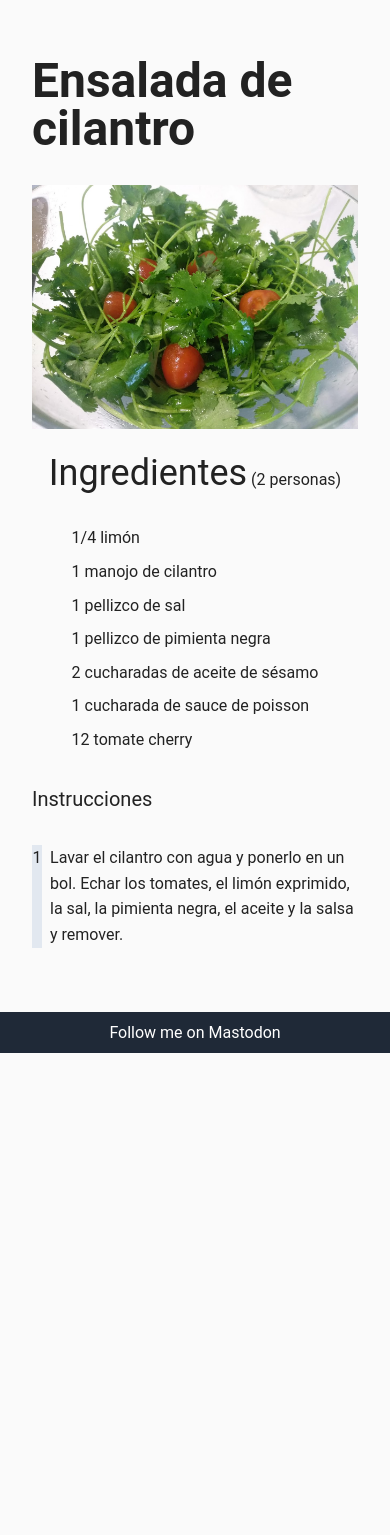
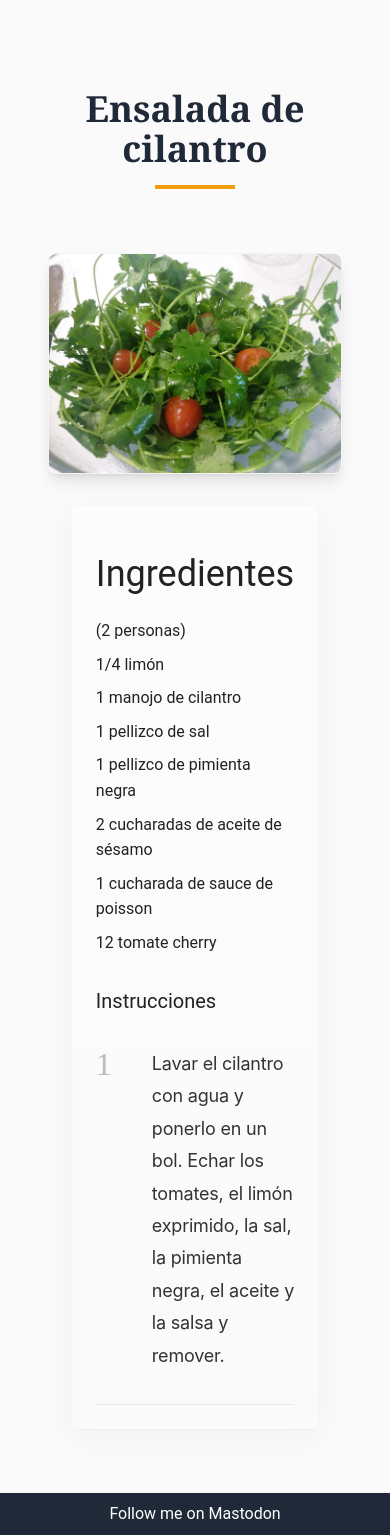
Before and after one commit to ricardo-devis-agullo/tabemos, an Astro site: page /r/ensalada-de-cilantro in a window 390 px wide. Shown: the part 83-1618 px from the top of the page. Before the commit the page ends 1136 px from the top, so only its background shows below. Built offline with nearby package versions, Linux system fonts and the light colour scheme; Astro itself is replaced by a stand-in of ours.

Commit message:
re style

```diff
--- a/src/components/RecipeInstructions.astro
+++ b/src/components/RecipeInstructions.astro
@@ -63,6 +63,7 @@ function formatIngredient({ name, measurement, quantity }: Ingredient): string {
 }
 ---
 
+<div class="recipe-instructions">
 <div class="serving">
   <h3 class="my-6 text-4xl inline-block">Ingredientes</h3>
   <span>{`(${recipe.serving} ${pluralize('persona', recipe.serving)})`}</span>
@@ -91,21 +92,111 @@ function formatIngredient({ name, measurement, quantity }: Ingredient): string {
   <h3 class="inline-block text-xl mt-6">Instrucciones</h3>
   {
     recipe.steps.map((step, idx) => (
-      <div class="my-8 flex" itemprop="recipeInstructions">
+      <div class="instruction-step" itemprop="recipeInstructions">
         {step.photo && (
           <Image
             width={200}
             height={150}
-            class="float object-cover"
+            class="float object-cover recipe-step-image"
             alt="Recipe"
             src={import(`../photos/${recipe.slug}-${step.photo}.jpg`)}
           />
         )}
-        <div class="flex space-x-2">
-          <span class="bg-slate-200 w-8 text-center">{idx + 1}</span>
-          <p>{step.instruction}</p>
-        </div>
+  <div class="step-number">{idx + 1}</div>
+  <p class="step-content">{step.instruction}</p>
       </div>
     ))
   }
 </div>
+</div>
+
+<style>
+  .recipe-instructions {
+  /* Create an elegant container */
+  max-width: 800px;
+  margin: 3rem auto;
+  padding: 2.5rem;
+  background: linear-gradient(to bottom, #fcfcfc, #fafafa);
+  border-radius: 2px;
+  box-shadow:
+    0 1px 3px rgba(0, 0, 0, 0.02),
+    0 8px 32px rgba(0, 0, 0, 0.04);
+}
+
+.instruction-step {
+  /* Sophisticated step styling */
+  display: grid;
+  grid-template-columns: minmax(40px, auto) 1fr;
+  gap: 2rem;
+  padding: 2rem 0;
+  border-bottom: 1px solid rgba(0, 0, 0, 0.06);
+  transition: transform 0.2s ease;
+}
+
+.step-number {
+  /* Elegant numbering */
+  font-family: 'Playfair Display', serif;
+  font-size: 2.5rem;
+  color: #2c2c2c;
+  opacity: 0.3;
+  font-weight: 300;
+  line-height: 1;
+}
+
+.step-content {
+  /* Refined typography */
+  font-family: 'Inter', sans-serif;
+  font-size: 1.125rem;
+  line-height: 1.8;
+  color: #333;
+  letter-spacing: -0.011em;
+}
+
+/* Subtle hover interaction */
+.instruction-step:hover {
+  transform: translateX(8px);
+}
+
+/* Time indicators */
+.time-indicator {
+  display: inline-block;
+  font-family: 'Inter', sans-serif;
+  font-size: 0.875rem;
+  color: #666;
+  background: rgba(0, 0, 0, 0.03);
+  padding: 0.25rem 0.75rem;
+  border-radius: 100px;
+  margin-top: 0.5rem;
+}
+
+/* Important notes */
+.instruction-note {
+  font-style: italic;
+  color: #666;
+  background: rgba(255, 249, 235, 0.8);
+  padding: 1rem;
+  margin-top: 0.5rem;
+  border-left: 2px solid #E9B949;
+}
+
+.recipe-step-image {
+    border-radius: 8px;
+    box-shadow: 0 2px 8px rgba(0, 0, 0, 0.1);
+    border: 1px solid #00000014;
+  }
+
+@media (max-width: 768px) {
+  .recipe-instructions {
+    padding: 1.5rem;
+    margin: 1.5rem;
+  }
+
+  .instruction-step {
+    gap: 1rem;
+  }
+
+  .step-number {
+    font-size: 2rem;
+  }
+}
+</style>
--- a/src/pages/r/[slug].astro
+++ b/src/pages/r/[slug].astro
@@ -24,15 +24,30 @@ const recipe = recipes.get(slug!)!;
   { property: 'og:description', content: `Check out this recipe for ${recipe.title}` },
   { property: 'og:type', content: 'article' },
 ]}>
-  <div class="flex flex-col items-center" itemscope itemtype="https://schema.org/Recipe">
-    <h1 class="text-5xl font-bold mb-8" itemprop="name">{recipe.title}</h1>
+  <main class="max-w-4xl mx-auto px-4 py-8">
+    <div class="flex flex-col items-center space-y-8" itemscope itemtype="https://schema.org/Recipe">
+      <header class="text-center w-full">
+        <h1
+          class="text-4xl md:text-5xl font-bold mb-4 text-gray-800 font-serif"
+          itemprop="name"
+        >
+          {recipe.title}
+        </h1>
+        <div class="w-20 h-1 bg-amber-500 mx-auto mb-8"></div>
+      </header>
+
+      <div class="w-full relative">
         <Image
           width={606}
           height={456}
           src={import(`../../photos/${recipe.slug}.jpg`)}
-      alt="Photo"
+          alt={`Photo of ${recipe.title}`}
           itemprop="image"
+          class="rounded-lg shadow-lg border border-gray-100 w-full object-cover hover:shadow-xl transition-shadow duration-300"
         />
+      </div>
+
       <RecipeInstructions recipe={recipe} />
     </div>
+  </main>
 </Layout>
```
Lines whose indentation alone changed are shown as unchanged.
